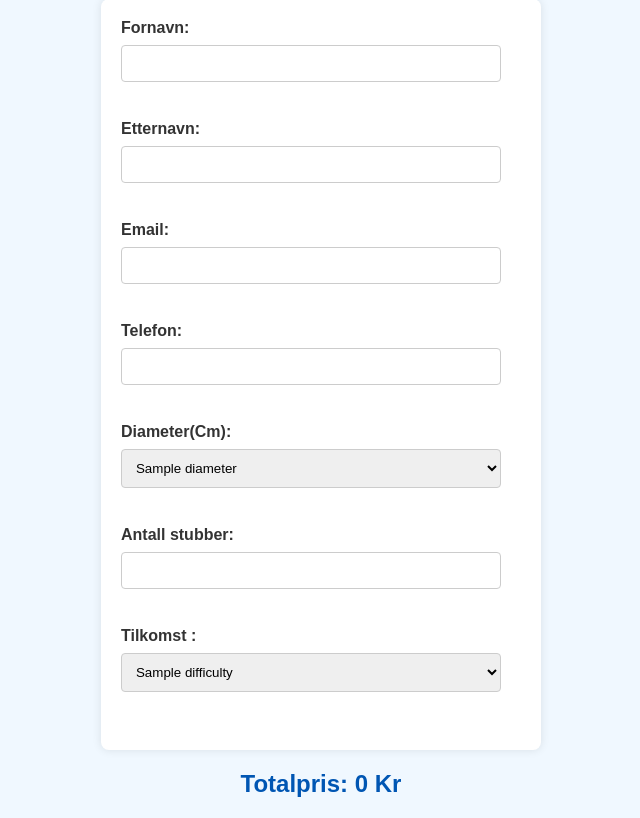
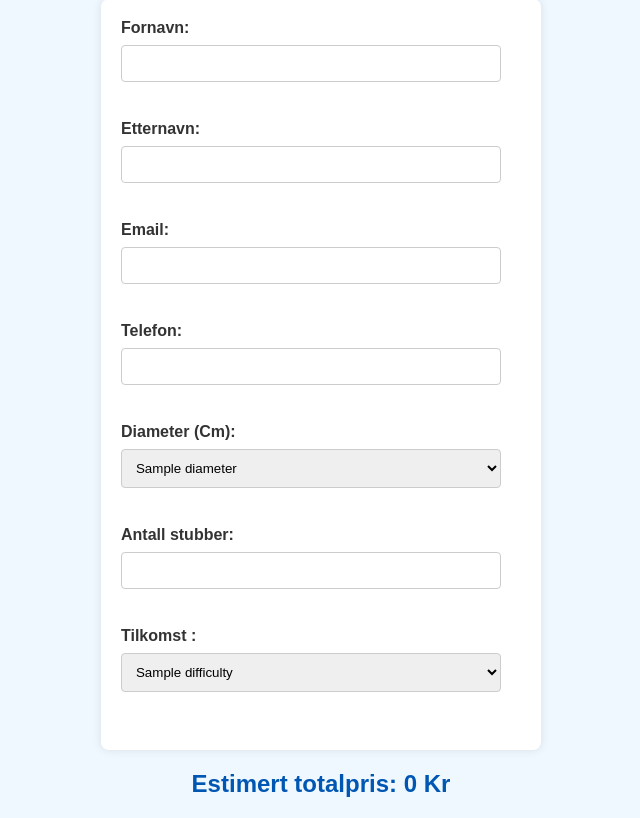
Before and after one commit to dared22/calc, a Flask app: template templates/index.html in a window 1280 px wide. Shown: the part 31-849 px from the top of the page, without its empty margins (319-959 px from the left). Run offline with Flask 3, Linux system fonts and the light colour scheme; the template is opened without the code that fills it: most values are stand-ins (such as "Sample title", 1, 10 or a date in 2020); data that the repository does not hold is empty; parts of the project's set-up code (start-up, migrations or seed data) failed here and were passed over.

```diff
--- a/templates/index.html
+++ b/templates/index.html
@@ -87,7 +87,7 @@
             <label for="phone">Telefon:</label>
             <input type="tel" id="phone" name="phone" required><br><br>
 
-            <label for="diameter">Diameter(Cm):</label>
+            <label for="diameter">Diameter (Cm):</label>
             <select id="diameter" name="diameter" required>
                 {% for diameter in diameters %}
                 <option value="{{ diameter }}">{{ diameter }}</option>
@@ -105,7 +105,7 @@
             </select><br><br>
         </form>
 
-        <h2>Totalpris: <span id="calculatedPrice">0</span> Kr</h2>
+        <h2>Estimert totalpris: <span id="calculatedPrice">0</span> Kr</h2>
     </div>
 
     <script>
```
